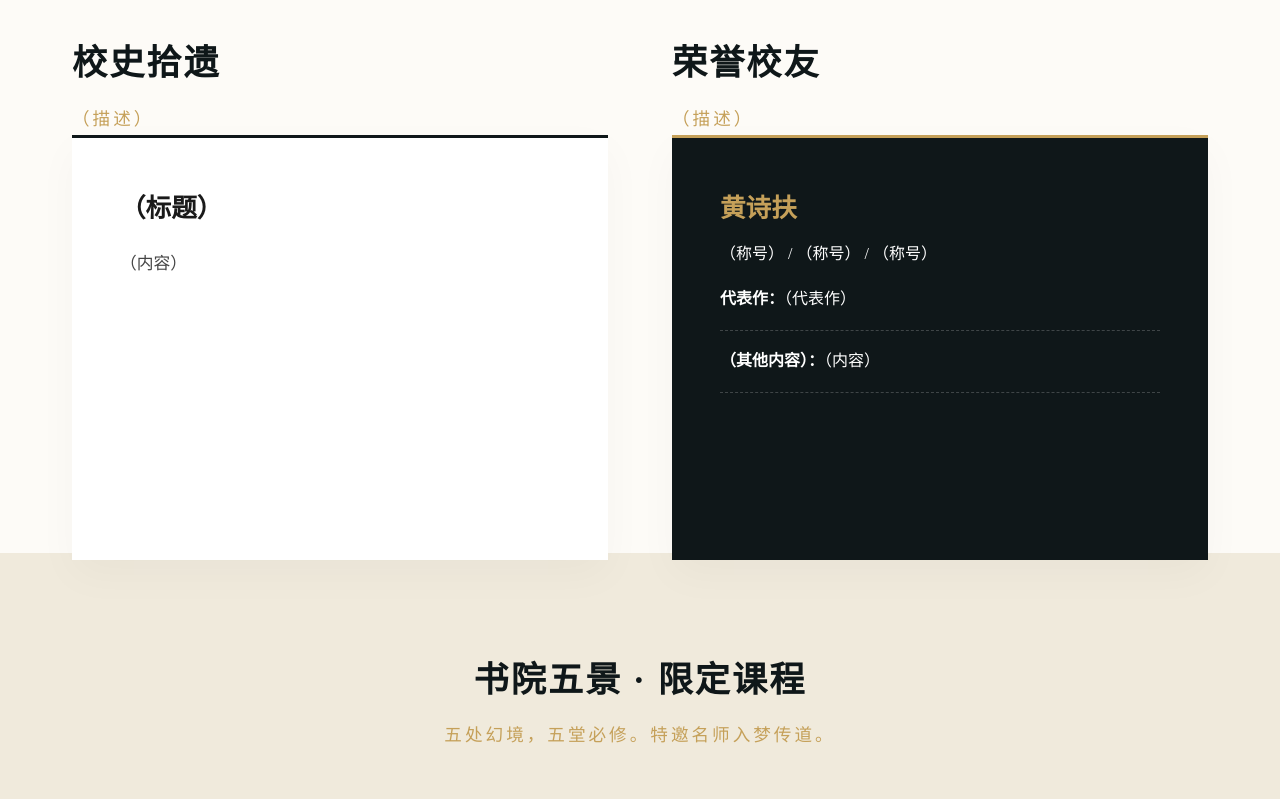
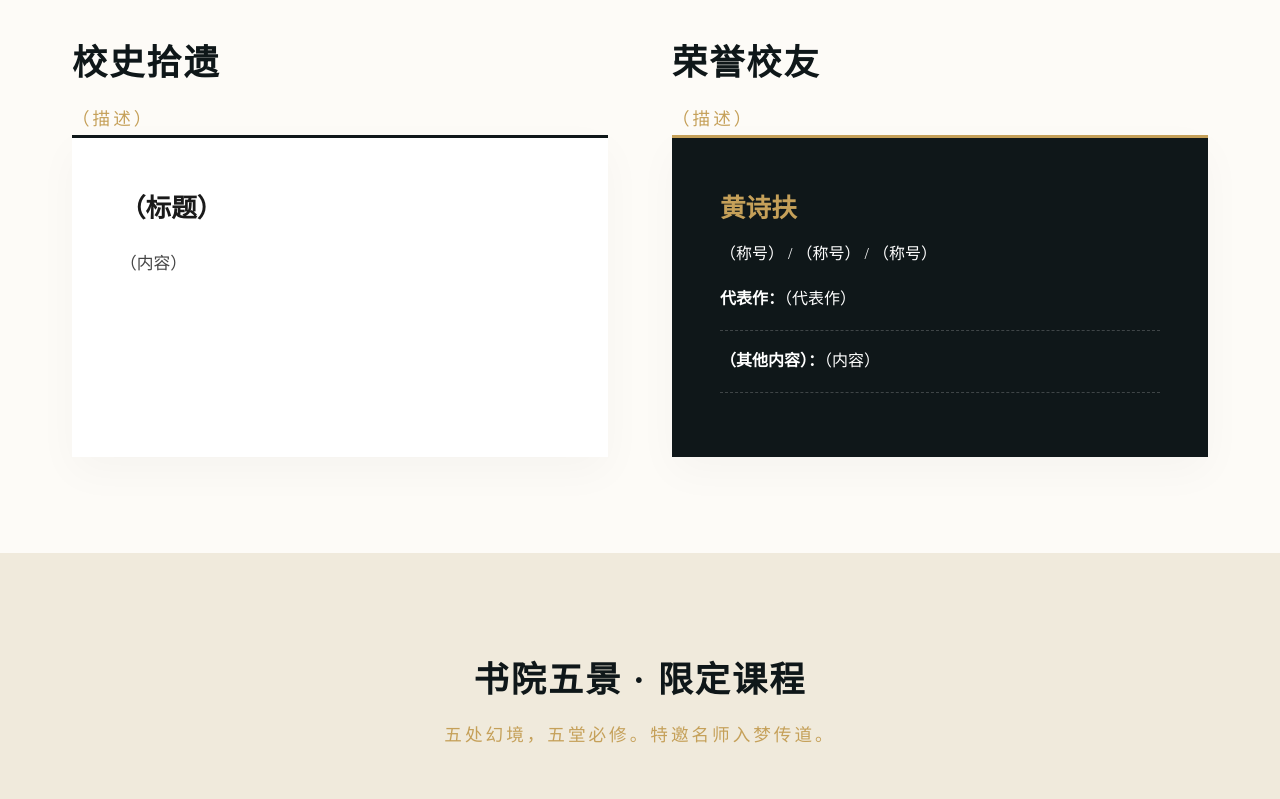
Before and after one commit to miaopan607/Once-Upon-An-Academy, a Vue app: page / in a window 1280 px wide. Shown: the part 1540-2339 px from the top of the page. Built offline with nearby package versions, Linux system fonts and the light colour scheme.

Commit message:
修复布局问题

```diff
--- a/src/App.vue
+++ b/src/App.vue
@@ -426,7 +426,7 @@ const programs = [
 }
 
 .h-full {
-  height: 100%;
+  flex: 1;
 }
 
 .text-center {
@@ -457,6 +457,11 @@ const programs = [
   display: grid;
   grid-template-columns: 1fr 1fr;
   gap: 4rem;
+}
+
+.split-col {
+  display: flex;
+  flex-direction: column;
 }
 
 /* 字体排版 */
```
